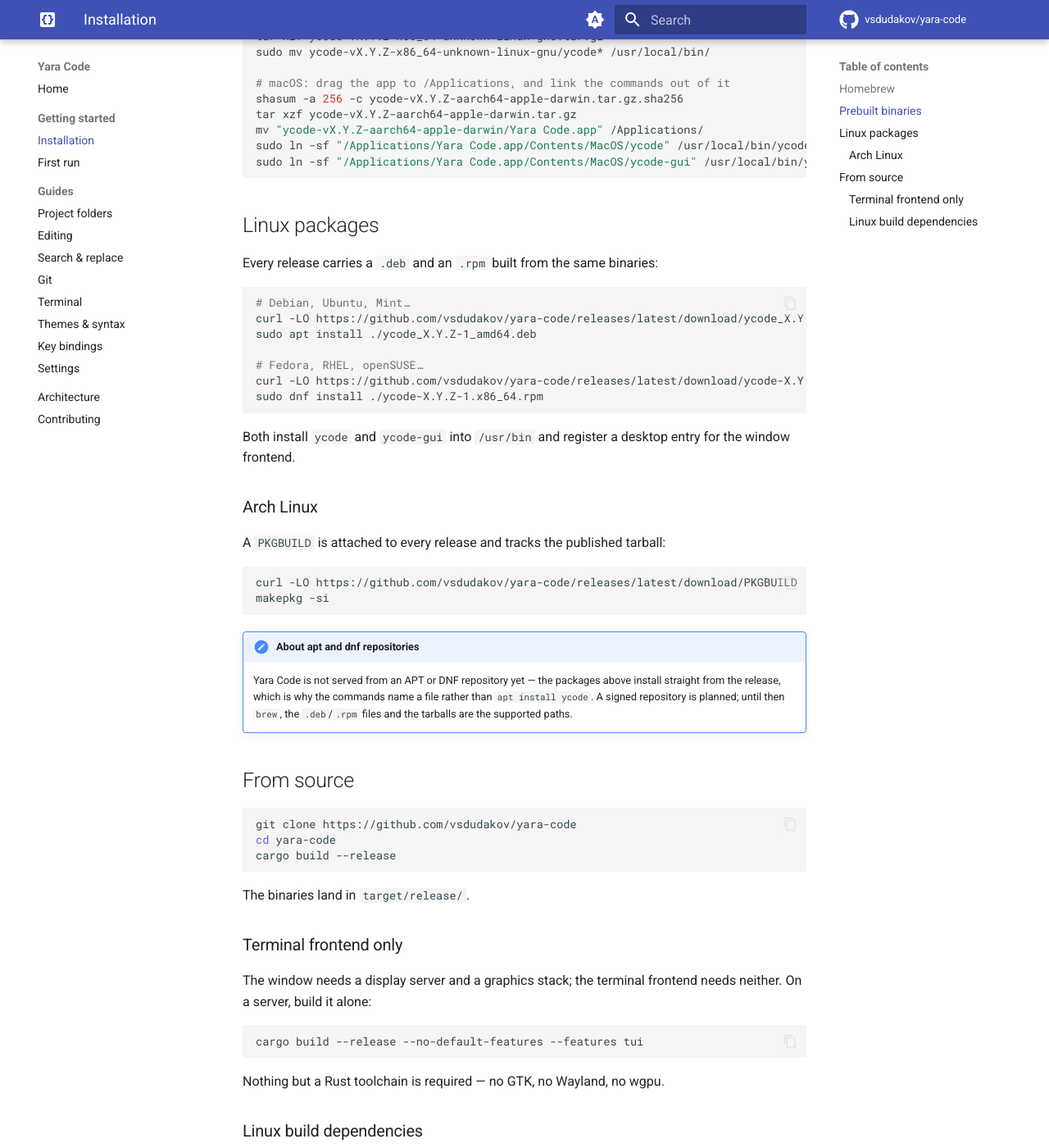
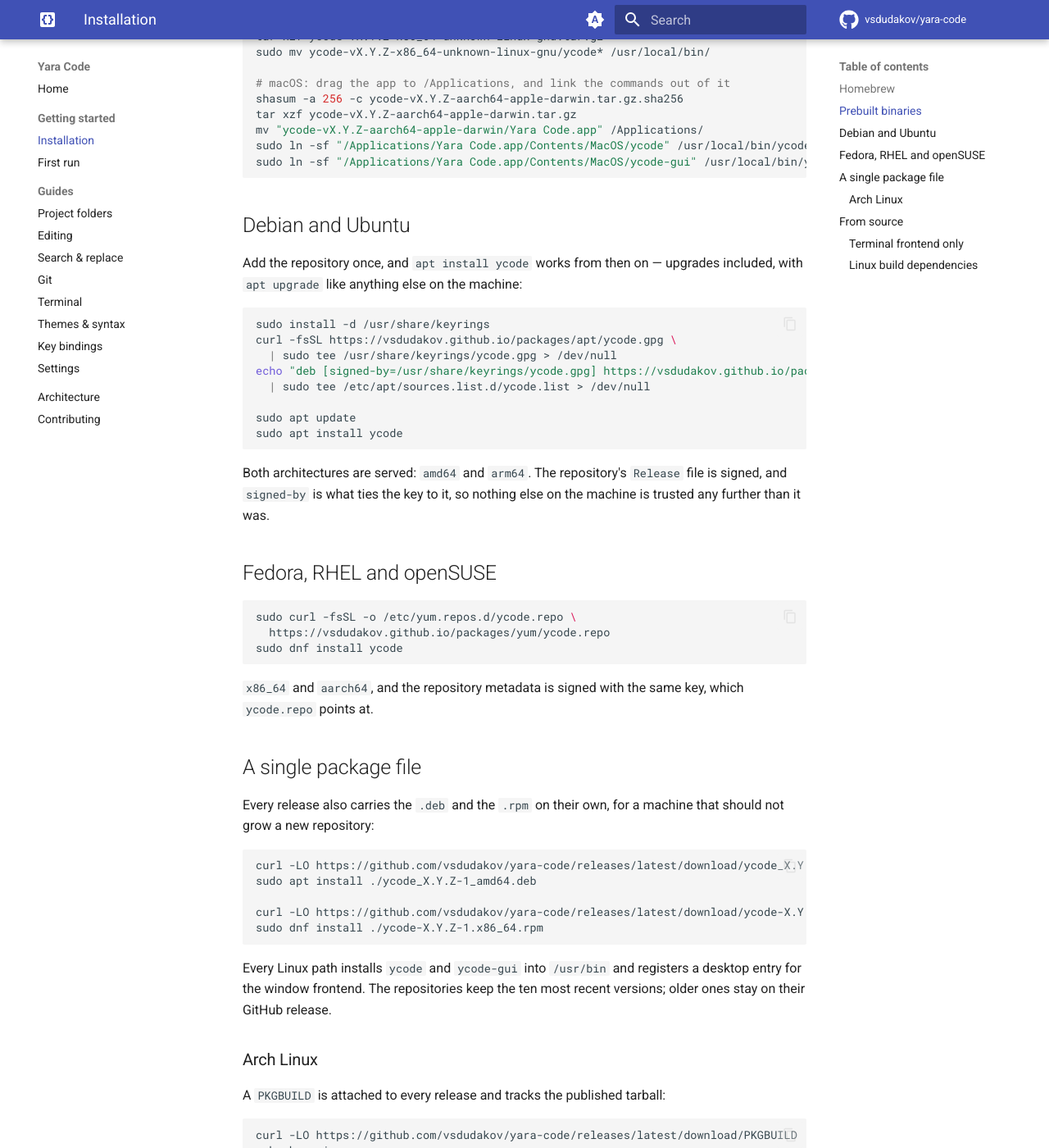
Before and after one commit to vsdudakov/yara-code, an MkDocs documentation site: the page built from docs/getting-started/installation.md, in a window 1280 px wide and 1400 px high, scrolled down 1448 px. Shown: the whole window at 82% size. Built offline with MkDocs 1.6.1 and Material for MkDocs 9.7.7, drawn with Linux system fonts in a browser that asks for light colours; comment, search, counter and statistics services are not loaded; some of the changed text lies outside the part shown.

Commit message:
Serve the Linux packages from repositories, so apt and dnf can install them (#26)
* Serve the Linux packages from repositories, so apt and dnf can install them

The .deb and the .rpm were only ever files on a release page: install one and
the machine forgot where it came from, so the next version had to be found and
downloaded by hand. That is not how a Linux box expects to be kept up to date.

Every release now also builds an APT tree and a DNF tree and pushes them to a
repository GitHub Pages serves. Add the source once and `apt install ycode`
works from then on, `apt upgrade` with it; the same for dnf. Both
architectures, on both sides.

Both trees are signed, and the key is published beside them: apt gets it as
bytes for signed-by, dnf armoured, so neither has to be told to trust anything
it cannot check. Without the signing secret the trees still build, and say
loudly that they are unsigned rather than quietly pretending otherwise.

Pages serves a gigabyte and no more, and every release adds four packages, so
the pool keeps the ten most recent versions. Older ones stay on their own
release page, which is where they always were.

Verified by building both trees in a container and then installing from them:
apt install ycode on Debian and dnf install ycode on Fedora, each against the
tree this script had just written, key and all.

* Nudge CI into looking at this branch

* Say copied where the formula copies

````diff
--- a/Cargo.toml
+++ b/Cargo.toml
@@ -1,6 +1,6 @@
 [package]
 name = "yara"
-version = "0.5.10"
+version = "0.5.12"
 edition = "2021"
 description = "Minimal code editor: a GPU-accelerated window and a terminal UI, sharing one core"
 license = "MIT"
--- a/docs/getting-started/installation.md
+++ b/docs/getting-started/installation.md
@@ -72,22 +72,53 @@
 sudo ln -sf "/Applications/Yara Code.app/Contents/MacOS/ycode-gui" /usr/local/bin/ycode-gui
 ```
 
-## Linux packages
+## Debian and Ubuntu
 
-Every release carries a `.deb` and an `.rpm` built from the same binaries:
+Add the repository once, and `apt install ycode` works from then on — upgrades
+included, with `apt upgrade` like anything else on the machine:
 
 ```bash
-# Debian, Ubuntu, Mint…
+sudo install -d /usr/share/keyrings
+curl -fsSL https://vsdudakov.github.io/packages/apt/ycode.gpg \
+  | sudo tee /usr/share/keyrings/ycode.gpg > /dev/null
+echo "deb [signed-by=/usr/share/keyrings/ycode.gpg] https://vsdudakov.github.io/packages/apt stable main" \
+  | sudo tee /etc/apt/sources.list.d/ycode.list > /dev/null
+
+sudo apt update
+sudo apt install ycode
+```
+
+Both architectures are served: `amd64` and `arm64`. The repository's `Release`
+file is signed, and `signed-by` is what ties the key to it, so nothing else on
+the machine is trusted any further than it was.
+
+## Fedora, RHEL and openSUSE
+
+```bash
+sudo curl -fsSL -o /etc/yum.repos.d/ycode.repo \
+  https://vsdudakov.github.io/packages/yum/ycode.repo
+sudo dnf install ycode
+```
+
+`x86_64` and `aarch64`, and the repository metadata is signed with the same
+key, which `ycode.repo` points at.
+
+## A single package file
+
+Every release also carries the `.deb` and the `.rpm` on their own, for a
+machine that should not grow a new repository:
+
+```bash
 curl -LO https://github.com/vsdudakov/yara-code/releases/latest/download/ycode_X.Y.Z-1_amd64.deb
 sudo apt install ./ycode_X.Y.Z-1_amd64.deb
 
-# Fedora, RHEL, openSUSE…
 curl -LO https://github.com/vsdudakov/yara-code/releases/latest/download/ycode-X.Y.Z-1.x86_64.rpm
 sudo dnf install ./ycode-X.Y.Z-1.x86_64.rpm
 ```
 
-Both install `ycode` and `ycode-gui` into `/usr/bin` and register a desktop entry
-for the window frontend.
+Every Linux path installs `ycode` and `ycode-gui` into `/usr/bin` and registers
+a desktop entry for the window frontend. The repositories keep the ten most
+recent versions; older ones stay on their GitHub release.
 
 ### Arch Linux
 
@@ -98,12 +129,6 @@
 makepkg -si
 ```
 
-!!! note "About apt and dnf repositories"
-
-    Yara Code is not served from an APT or DNF repository yet — the packages above
-    install straight from the release, which is why the commands name a file
-    rather than `apt install ycode`. A signed repository is planned; until then
-    `brew`, the `.deb`/`.rpm` files and the tarballs are the supported paths.
 
 ## From source
 
````
Also changed, not shown: other parts of docs/getting-started/installation.md (+1 -1 lines), README.md (+15 -4 lines), 5 other files.
